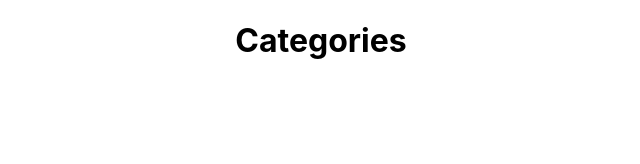
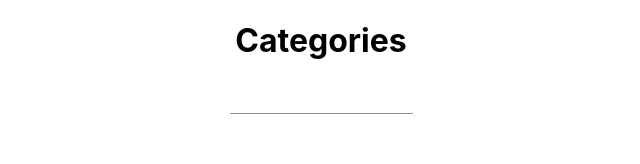
Before and after one commit to ikhem/multiselect-tree, a React (Create React App) app: page / in a window 1280 px wide. Shown: the top 164 px of the page, without its empty margins (319-959 px from the left). Built offline with nearby package versions, Linux system fonts and the light colour scheme.

Commit message:
set-up downshift in component

```diff
--- a/src/components/DownshiftSelectTree/index.js
+++ b/src/components/DownshiftSelectTree/index.js
@@ -4,10 +4,19 @@ import { withStyles } from '@material-ui/core/styles';
 
 import Downshift from 'downshift';
 
+import MenuItem from '@material-ui/core/MenuItem';
+import Paper from '@material-ui/core/Paper';
+import TextField from '@material-ui/core/TextField';
+
 const styles = {
   root: {
     display: 'flex',
-    justifyContent: 'center',
+    flexDirection: 'column',
+    alignItems: 'center',
+  },
+  paper: {
+    height: 300,
+    overflowY: 'auto',
   }
 }
 
@@ -15,7 +24,26 @@ const DownShiftSelectTree = ({classes}) => {
   return (
     <div className={classes.root}>
       <h1>Categories</h1>
-      <Downshift />
+      <Downshift>
+        {({getInputProps, isOpen, toggleMenu}) => (
+          <div>
+            <TextField
+              fullWidth
+              {...getInputProps({ onClick: () => toggleMenu() })}
+            />
+
+            {
+              isOpen && (
+                <Paper square className={classes.paper}>
+                  <MenuItem>
+                    {/* Trap */}
+                  </MenuItem>
+                </Paper>
+              )
+            }
+          </div>
+        )}
+      </Downshift>
     </div>
   )
 };
```
